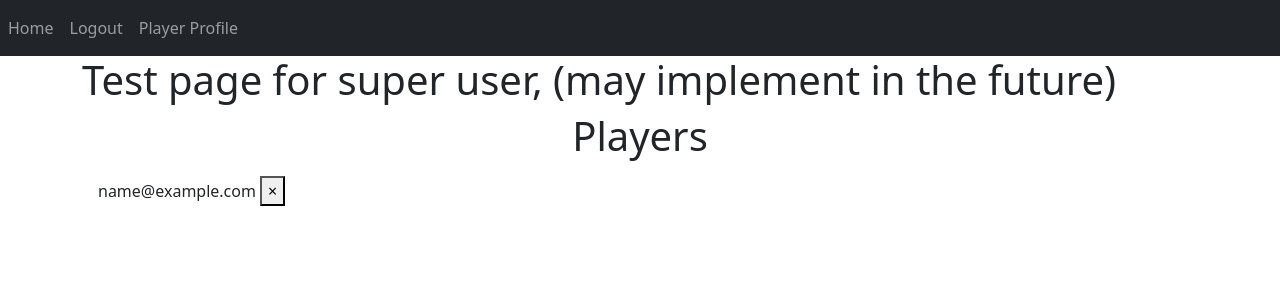
After one commit to dmakius/KnowItAll-cs673, a Flask app: page /test-feature in a window 1280 px wide. The commit adds this page. Shown: the top 300 px of the page. Run offline with Flask 2, Linux system fonts and the light colour scheme; the visitor is signed in with stand-in values (Sample User, id 1); data comes from the database, SQL or seed files in the repository; some libraries are stand-ins or nearby versions.

Commit message:
adding the delete user function back for testing. :)

```diff
--- /dev/null
+++ b/source/static/js/test.js
@@ -0,0 +1,10 @@
+function deletePlayer(playerId) {
+    fetch('/delete-player', {
+        method: "POST",
+        body: JSON.stringify({
+            playerId: playerId
+        }),
+    }).then((_res) => {
+        window.location.href = "/test-feature";
+    })
+}
--- a/source/templates/base.html
+++ b/source/templates/base.html
@@ -8,7 +8,7 @@
          <link href="/static/css/bootstrap.min.css" rel="stylesheet" crossorigin="anonymous">
          <!-- JQUERY -->
          <script src="/static/js/j_query.js"></script>
-
+         <script type="text/javascript" src="{{ url_for('static', filename='/js/test.js') }}"></script>
          {% block head %} {% endblock %}
 
         <title>{% block title %} Home {% endblock %}</title>
--- /dev/null
+++ b/source/templates/delete_player.html
@@ -0,0 +1,20 @@
+{% extends "base.html" %}
+
+{% block title %} delete player page {% endblock %}
+
+{% block content %}
+<h1>Test page for super user, (may implement in the future)</h1>
+<h1 align="center">Players</h1>
+<ul class="list-group list-group-flush" id="players">
+
+    {% for player in players %}
+    <li class="list-group-item">
+        {{ player.email }}
+        <button type="button" class="close" onClick="deletePlayer({{ player.id }})">
+            <span aria-hidden="true">&times;</span>
+        </button>
+    </li>
+    {% endfor %}
+</ul>
+
+{% endblock %}
```
